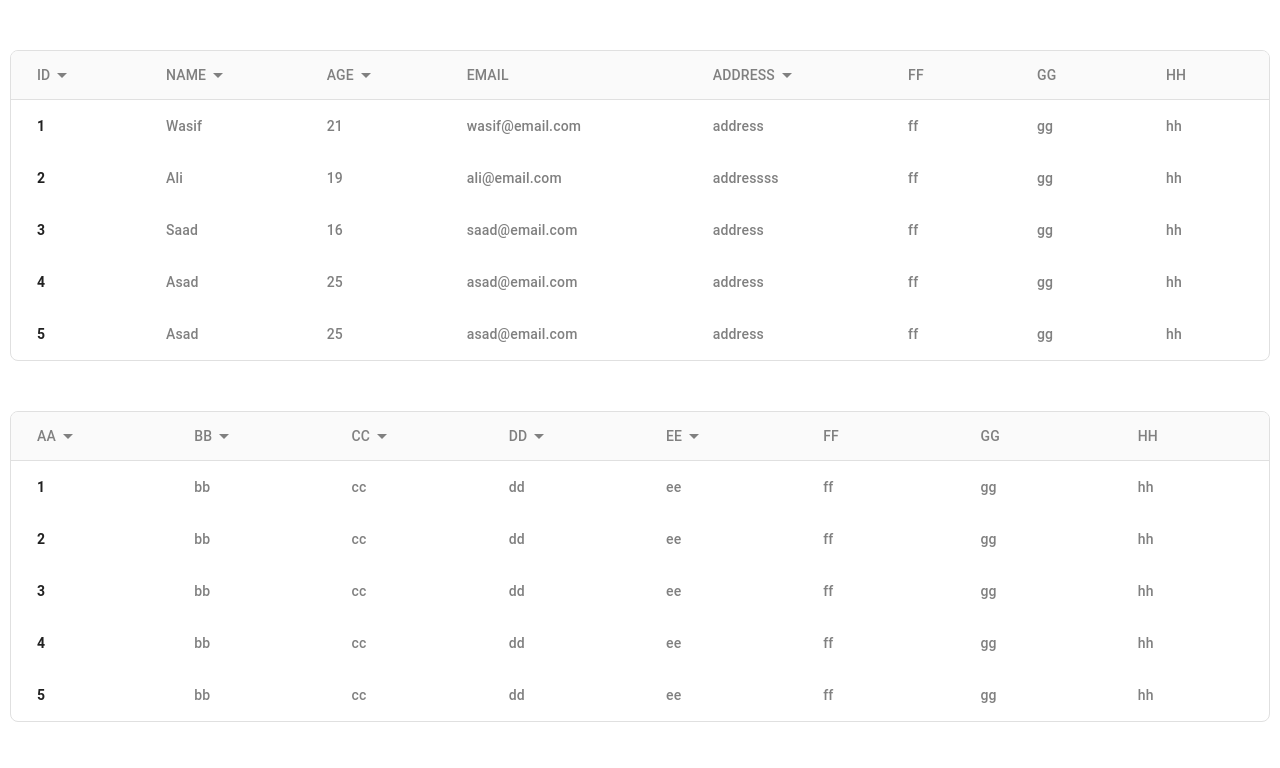
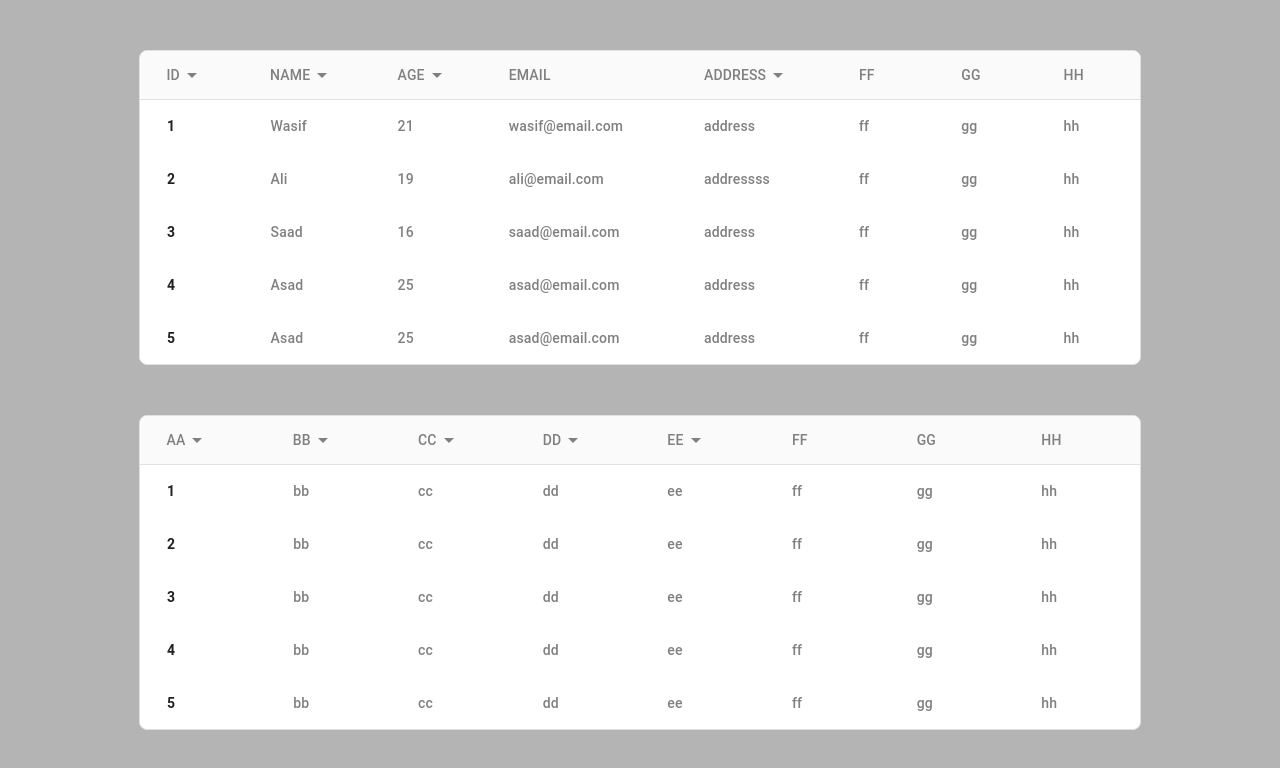
Before and after one commit to Manish-at-git/tekgrid-table, a React (Create React App) app: page / in a window 1280 px wide. Shown: the top 768 px of the page. Built offline with nearby package versions, Linux system fonts and the light colour scheme; the HTML template or start-up script is replaced by a standard one.

Commit message:
max-width

```diff
--- a/src/Components/Table/Table.css
+++ b/src/Components/Table/Table.css
@@ -4,8 +4,13 @@
   }
 }
 
+.TableDataCellBlack {
+  font-family: "Courier New", Courier, monospace;
+  border: 1px solid #fff;
+}
+
 .TableContainer {
-  max-width: 1000;
+  max-width: 1000px;
   border-radius: 8px;
   border: 1px solid rgba(224, 224, 224, 1);
   /* box-shadow: 0 10px 20px rgba(0, 0, 0, 0.19), 0 6px 6px rgba(0, 0, 0, 0.23); */
--- a/src/index.css
+++ b/src/index.css
@@ -1,14 +1,14 @@
 body {
   margin: 0;
-  /* background-color: #b4b4b4; */
-  font-family: -apple-system, BlinkMacSystemFont, 'Segoe UI', 'Roboto', 'Oxygen',
-    'Ubuntu', 'Cantarell', 'Fira Sans', 'Droid Sans', 'Helvetica Neue',
+  background-color: #b4b4b4;
+  font-family: -apple-system, BlinkMacSystemFont, "Segoe UI", "Roboto", "Oxygen",
+    "Ubuntu", "Cantarell", "Fira Sans", "Droid Sans", "Helvetica Neue",
     sans-serif;
   -webkit-font-smoothing: antialiased;
   -moz-osx-font-smoothing: grayscale;
 }
 
 code {
-  font-family: source-code-pro, Menlo, Monaco, Consolas, 'Courier New',
+  font-family: source-code-pro, Menlo, Monaco, Consolas, "Courier New",
     monospace;
 }
```
